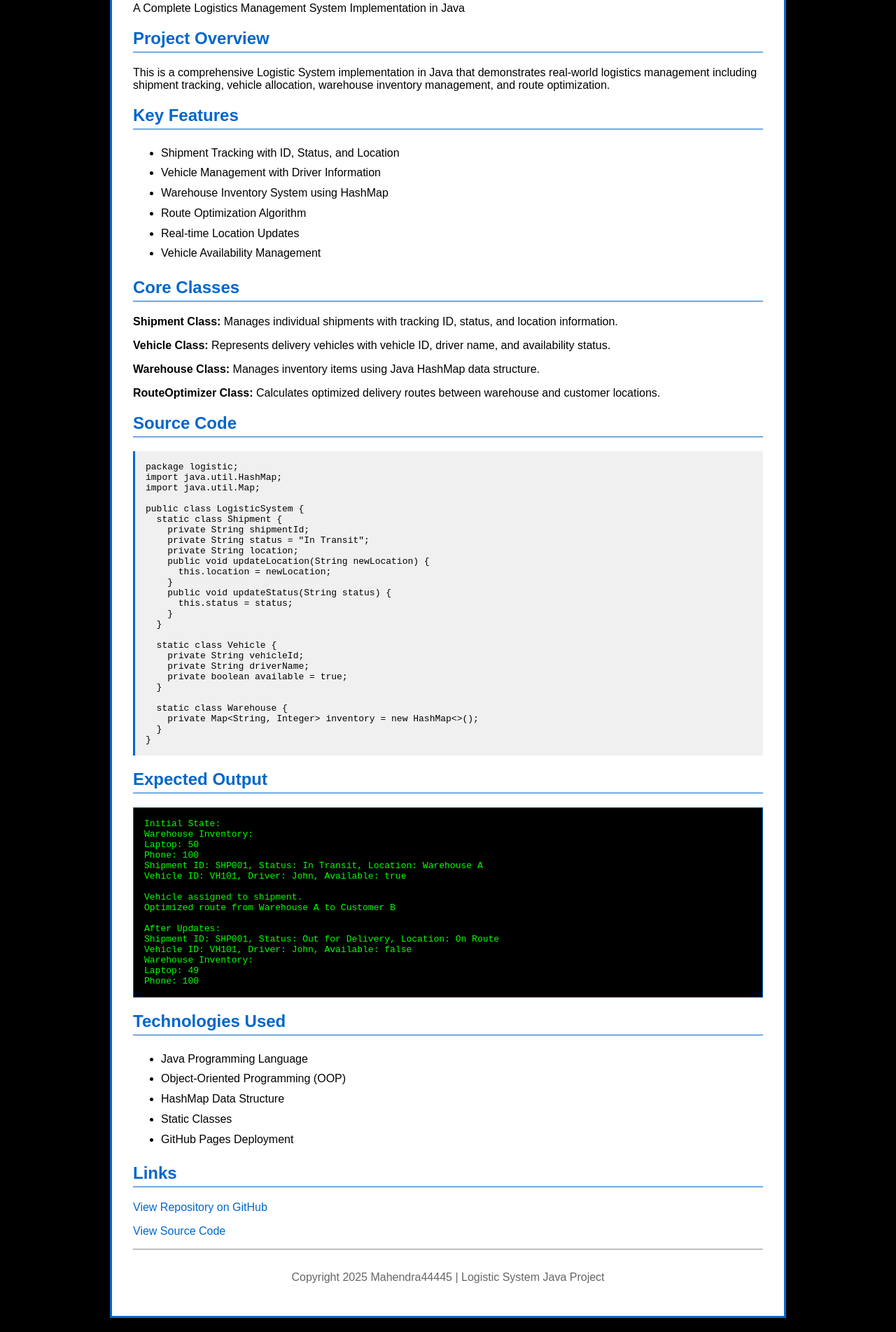
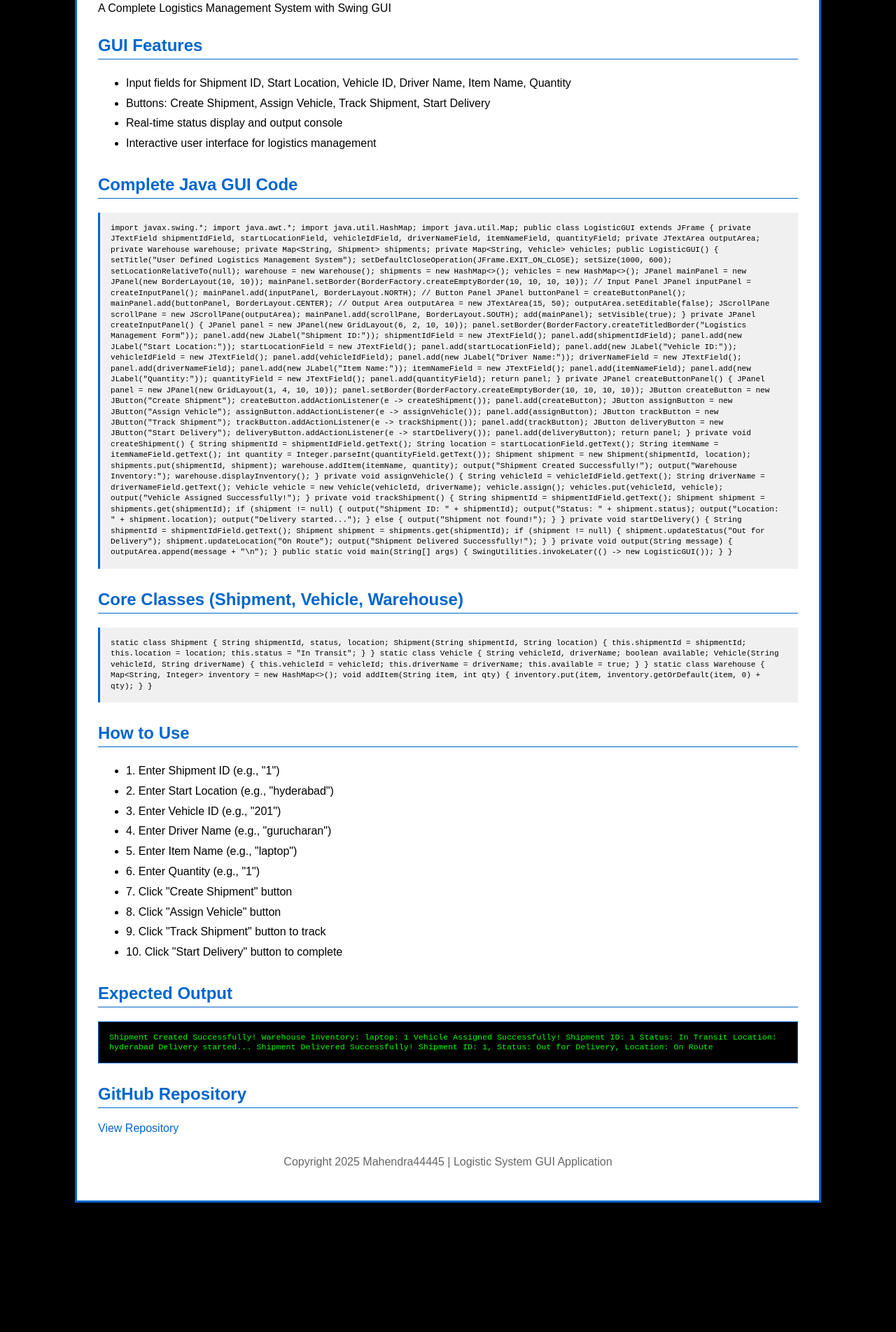
Before and after one commit to mahendra44445/JavaProjects, a plain HTML site: page index.html in a window 1280 px wide. Shown: the part 142-2046 px from the top of the page at 70% size. After the commit the page ends 1881 px from the top, so only its background shows below. Drawn offline with Linux system fonts and the light colour scheme.

Commit message:
Revise title and enhance GUI application features
Updated project title and description to reflect GUI application. Enhanced layout and features for better user interaction.

```diff
--- a/index.html
+++ b/index.html
@@ -3,7 +3,7 @@
 <head>
     <meta charset="UTF-8">
     <meta name="viewport" content="width=device-width, initial-scale=1.0">
-    <title>Logistic System - Java Project</title>
+    <title>Logistic System - Java GUI Application</title>
     <style>
         body {
             font-family: Arial, sans-serif;
@@ -14,7 +14,7 @@
         }
         .container {
             background-color: #fff;
-            max-width: 900px;
+            max-width: 1000px;
             margin: 0 auto;
             padding: 30px;
             border: 3px solid #0066cc;
@@ -28,6 +28,7 @@
             color: #0066cc;
             border-bottom: 1px solid #0066cc;
             padding-bottom: 5px;
+            margin-top: 30px;
         }
         .code {
             background-color: #f0f0f0;
@@ -36,6 +37,8 @@
             margin: 10px 0;
             font-family: monospace;
             overflow-x: auto;
+            font-size: 0.85em;
+            line-height: 1.4;
         }
         .output {
             background-color: #000;
@@ -44,8 +47,9 @@
             margin: 10px 0;
             font-family: monospace;
             border: 1px solid #0066cc;
+            font-size: 0.9em;
         }
-        ul {
+        ul, li {
             line-height: 1.8;
         }
         a {
@@ -55,93 +59,247 @@
         a:hover {
             text-decoration: underline;
         }
+        .section {
+            margin-bottom: 20px;
+        }
     </style>
 </head>
 <body>
     <div class="container">
-        <h1>Logistic System - Java Project</h1>
-        <p>A Complete Logistics Management System Implementation in Java</p>
+        <h1>Logistic System - Java GUI Application</h1>
+        <p>A Complete Logistics Management System with Swing GUI</p>
 
-        <h2>Project Overview</h2>
-        <p>This is a comprehensive Logistic System implementation in Java that demonstrates real-world logistics management including shipment tracking, vehicle allocation, warehouse inventory management, and route optimization.</p>
-
-        <h2>Key Features</h2>
+        <h2>GUI Features</h2>
         <ul>
-            <li>Shipment Tracking with ID, Status, and Location</li>
-            <li>Vehicle Management with Driver Information</li>
-            <li>Warehouse Inventory System using HashMap</li>
-            <li>Route Optimization Algorithm</li>
-            <li>Real-time Location Updates</li>
-            <li>Vehicle Availability Management</li>
+            <li>Input fields for Shipment ID, Start Location, Vehicle ID, Driver Name, Item Name, Quantity</li>
+            <li>Buttons: Create Shipment, Assign Vehicle, Track Shipment, Start Delivery</li>
+            <li>Real-time status display and output console</li>
+            <li>Interactive user interface for logistics management</li>
         </ul>
 
-        <h2>Core Classes</h2>
-        <p><strong>Shipment Class:</strong> Manages individual shipments with tracking ID, status, and location information.</p>
-        <p><strong>Vehicle Class:</strong> Represents delivery vehicles with vehicle ID, driver name, and availability status.</p>
-        <p><strong>Warehouse Class:</strong> Manages inventory items using Java HashMap data structure.</p>
-        <p><strong>RouteOptimizer Class:</strong> Calculates optimized delivery routes between warehouse and customer locations.</p>
+        <h2>Complete Java GUI Code</h2>
+        <div class="code">
+import javax.swing.*;
+import java.awt.*;
+import java.util.HashMap;
+import java.util.Map;
 
-        <h2>Source Code</h2>
-        <div class="code">
-package logistic;<br>
-import java.util.HashMap;<br>
-import java.util.Map;<br><br>
-public class LogisticSystem {<br>
-&nbsp;&nbsp;static class Shipment {<br>
-&nbsp;&nbsp;&nbsp;&nbsp;private String shipmentId;<br>
-&nbsp;&nbsp;&nbsp;&nbsp;private String status = "In Transit";<br>
-&nbsp;&nbsp;&nbsp;&nbsp;private String location;<br>
-&nbsp;&nbsp;&nbsp;&nbsp;public void updateLocation(String newLocation) {<br>
-&nbsp;&nbsp;&nbsp;&nbsp;&nbsp;&nbsp;this.location = newLocation;<br>
-&nbsp;&nbsp;&nbsp;&nbsp;}<br>
-&nbsp;&nbsp;&nbsp;&nbsp;public void updateStatus(String status) {<br>
-&nbsp;&nbsp;&nbsp;&nbsp;&nbsp;&nbsp;this.status = status;<br>
-&nbsp;&nbsp;&nbsp;&nbsp;}<br>
-&nbsp;&nbsp;}<br><br>
-&nbsp;&nbsp;static class Vehicle {<br>
-&nbsp;&nbsp;&nbsp;&nbsp;private String vehicleId;<br>
-&nbsp;&nbsp;&nbsp;&nbsp;private String driverName;<br>
-&nbsp;&nbsp;&nbsp;&nbsp;private boolean available = true;<br>
-&nbsp;&nbsp;}<br><br>
-&nbsp;&nbsp;static class Warehouse {<br>
-&nbsp;&nbsp;&nbsp;&nbsp;private Map&lt;String, Integer&gt; inventory = new HashMap&lt;&gt;();<br>
-&nbsp;&nbsp;}<br>
+public class LogisticGUI extends JFrame {
+    private JTextField shipmentIdField, startLocationField, vehicleIdField, driverNameField, itemNameField, quantityField;
+    private JTextArea outputArea;
+    private Warehouse warehouse;
+    private Map&lt;String, Shipment&gt; shipments;
+    private Map&lt;String, Vehicle&gt; vehicles;
+
+    public LogisticGUI() {
+        setTitle("User Defined Logistics Management System");
+        setDefaultCloseOperation(JFrame.EXIT_ON_CLOSE);
+        setSize(1000, 600);
+        setLocationRelativeTo(null);
+
+        warehouse = new Warehouse();
+        shipments = new HashMap&lt;&gt;();
+        vehicles = new HashMap&lt;&gt;();
+
+        JPanel mainPanel = new JPanel(new BorderLayout(10, 10));
+        mainPanel.setBorder(BorderFactory.createEmptyBorder(10, 10, 10, 10));
+
+        // Input Panel
+        JPanel inputPanel = createInputPanel();
+        mainPanel.add(inputPanel, BorderLayout.NORTH);
+
+        // Button Panel
+        JPanel buttonPanel = createButtonPanel();
+        mainPanel.add(buttonPanel, BorderLayout.CENTER);
+
+        // Output Area
+        outputArea = new JTextArea(15, 50);
+        outputArea.setEditable(false);
+        JScrollPane scrollPane = new JScrollPane(outputArea);
+        mainPanel.add(scrollPane, BorderLayout.SOUTH);
+
+        add(mainPanel);
+        setVisible(true);
+    }
+
+    private JPanel createInputPanel() {
+        JPanel panel = new JPanel(new GridLayout(6, 2, 10, 10));
+        panel.setBorder(BorderFactory.createTitledBorder("Logistics Management Form"));
+
+        panel.add(new JLabel("Shipment ID:"));
+        shipmentIdField = new JTextField();
+        panel.add(shipmentIdField);
+
+        panel.add(new JLabel("Start Location:"));
+        startLocationField = new JTextField();
+        panel.add(startLocationField);
+
+        panel.add(new JLabel("Vehicle ID:"));
+        vehicleIdField = new JTextField();
+        panel.add(vehicleIdField);
+
+        panel.add(new JLabel("Driver Name:"));
+        driverNameField = new JTextField();
+        panel.add(driverNameField);
+
+        panel.add(new JLabel("Item Name:"));
+        itemNameField = new JTextField();
+        panel.add(itemNameField);
+
+        panel.add(new JLabel("Quantity:"));
+        quantityField = new JTextField();
+        panel.add(quantityField);
+
+        return panel;
+    }
+
+    private JPanel createButtonPanel() {
+        JPanel panel = new JPanel(new GridLayout(1, 4, 10, 10));
+        panel.setBorder(BorderFactory.createEmptyBorder(10, 10, 10, 10));
+
+        JButton createButton = new JButton("Create Shipment");
+        createButton.addActionListener(e -> createShipment());
+        panel.add(createButton);
+
+        JButton assignButton = new JButton("Assign Vehicle");
+        assignButton.addActionListener(e -> assignVehicle());
+        panel.add(assignButton);
+
+        JButton trackButton = new JButton("Track Shipment");
+        trackButton.addActionListener(e -> trackShipment());
+        panel.add(trackButton);
+
+        JButton deliveryButton = new JButton("Start Delivery");
+        deliveryButton.addActionListener(e -> startDelivery());
+        panel.add(deliveryButton);
+
+        return panel;
+    }
+
+    private void createShipment() {
+        String shipmentId = shipmentIdField.getText();
+        String location = startLocationField.getText();
+        String itemName = itemNameField.getText();
+        int quantity = Integer.parseInt(quantityField.getText());
+
+        Shipment shipment = new Shipment(shipmentId, location);
+        shipments.put(shipmentId, shipment);
+        warehouse.addItem(itemName, quantity);
+
+        output("Shipment Created Successfully!");
+        output("Warehouse Inventory:");
+        warehouse.displayInventory();
+    }
+
+    private void assignVehicle() {
+        String vehicleId = vehicleIdField.getText();
+        String driverName = driverNameField.getText();
+
+        Vehicle vehicle = new Vehicle(vehicleId, driverName);
+        vehicle.assign();
+        vehicles.put(vehicleId, vehicle);
+
+        output("Vehicle Assigned Successfully!");
+    }
+
+    private void trackShipment() {
+        String shipmentId = shipmentIdField.getText();
+        Shipment shipment = shipments.get(shipmentId);
+
+        if (shipment != null) {
+            output("Shipment ID: " + shipmentId);
+            output("Status: " + shipment.status);
+            output("Location: " + shipment.location);
+            output("Delivery started...");
+        } else {
+            output("Shipment not found!");
+        }
+    }
+
+    private void startDelivery() {
+        String shipmentId = shipmentIdField.getText();
+        Shipment shipment = shipments.get(shipmentId);
+
+        if (shipment != null) {
+            shipment.updateStatus("Out for Delivery");
+            shipment.updateLocation("On Route");
+            output("Shipment Delivered Successfully!");
+        }
+    }
+
+    private void output(String message) {
+        outputArea.append(message + "\n");
+    }
+
+    public static void main(String[] args) {
+        SwingUtilities.invokeLater(() -&gt; new LogisticGUI());
+    }
 }
         </div>
 
+        <h2>Core Classes (Shipment, Vehicle, Warehouse)</h2>
+        <div class="code">
+static class Shipment {
+    String shipmentId, status, location;
+    Shipment(String shipmentId, String location) {
+        this.shipmentId = shipmentId;
+        this.location = location;
+        this.status = "In Transit";
+    }
+}
+
+static class Vehicle {
+    String vehicleId, driverName;
+    boolean available;
+    Vehicle(String vehicleId, String driverName) {
+        this.vehicleId = vehicleId;
+        this.driverName = driverName;
+        this.available = true;
+    }
+}
+
+static class Warehouse {
+    Map&lt;String, Integer&gt; inventory = new HashMap&lt;&gt;();
+    void addItem(String item, int qty) {
+        inventory.put(item, inventory.getOrDefault(item, 0) + qty);
+    }
+}
+        </div>
+
+        <h2>How to Use</h2>
+        <ul>
+            <li>1. Enter Shipment ID (e.g., "1")</li>
+            <li>2. Enter Start Location (e.g., "hyderabad")</li>
+            <li>3. Enter Vehicle ID (e.g., "201")</li>
+            <li>4. Enter Driver Name (e.g., "gurucharan")</li>
+            <li>5. Enter Item Name (e.g., "laptop")</li>
+            <li>6. Enter Quantity (e.g., "1")</li>
+            <li>7. Click "Create Shipment" button</li>
+            <li>8. Click "Assign Vehicle" button</li>
+            <li>9. Click "Track Shipment" button to track</li>
+            <li>10. Click "Start Delivery" button to complete</li>
+        </ul>
+
         <h2>Expected Output</h2>
         <div class="output">
-Initial State:<br>
-Warehouse Inventory:<br>
-Laptop: 50<br>
-Phone: 100<br>
-Shipment ID: SHP001, Status: In Transit, Location: Warehouse A<br>
-Vehicle ID: VH101, Driver: John, Available: true<br><br>
-Vehicle assigned to shipment.<br>
-Optimized route from Warehouse A to Customer B<br><br>
-After Updates:<br>
-Shipment ID: SHP001, Status: Out for Delivery, Location: On Route<br>
-Vehicle ID: VH101, Driver: John, Available: false<br>
-Warehouse Inventory:<br>
-Laptop: 49<br>
-Phone: 100
+Shipment Created Successfully!
+Warehouse Inventory:
+laptop: 1
+
+Vehicle Assigned Successfully!
+
+Shipment ID: 1
+Status: In Transit
+Location: hyderabad
+Delivery started...
+
+Shipment Delivered Successfully!
+Shipment ID: 1, Status: Out for Delivery, Location: On Route
         </div>
 
-        <h2>Technologies Used</h2>
-        <ul>
-            <li>Java Programming Language</li>
-            <li>Object-Oriented Programming (OOP)</li>
-            <li>HashMap Data Structure</li>
-            <li>Static Classes</li>
-            <li>GitHub Pages Deployment</li>
-        </ul>
-
-        <h2>Links</h2>
-        <p><a href="https://github.com/mahendra44445/JavaProjects">View Repository on GitHub</a></p>
-        <p><a href="https://github.com/mahendra44445/JavaProjects/blob/main/index.html">View Source Code</a></p>
-
-        <hr>
-        <p style="text-align: center; color: #666; margin-top: 30px;">Copyright 2025 Mahendra44445 | Logistic System Java Project</p>
+        <h2>GitHub Repository</h2>
+        <p><a href="https://github.com/mahendra44445/JavaProjects">View Repository</a></p>
+        <p style="text-align: center; color: #666; margin-top: 30px;">Copyright 2025 Mahendra44445 | Logistic System GUI Application</p>
     </div>
 </body>
 </html>
```
